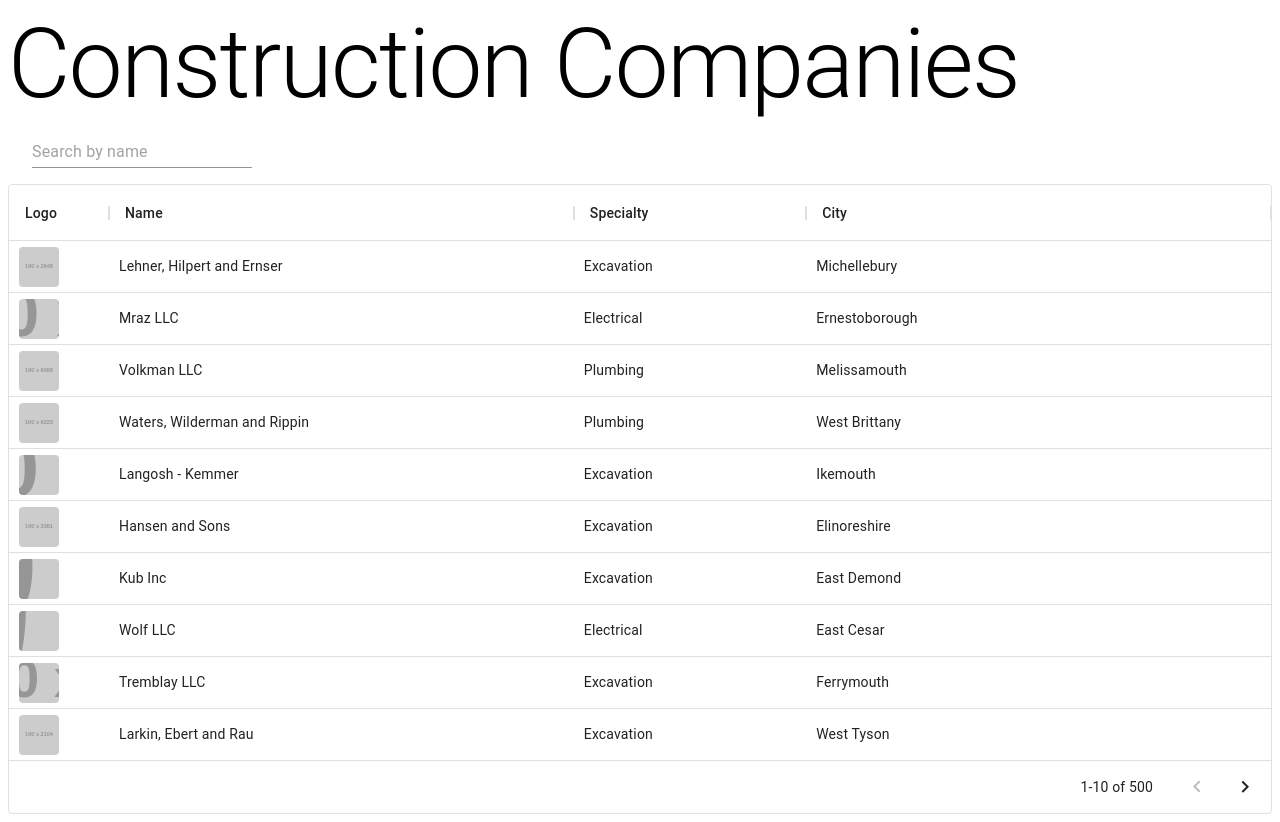
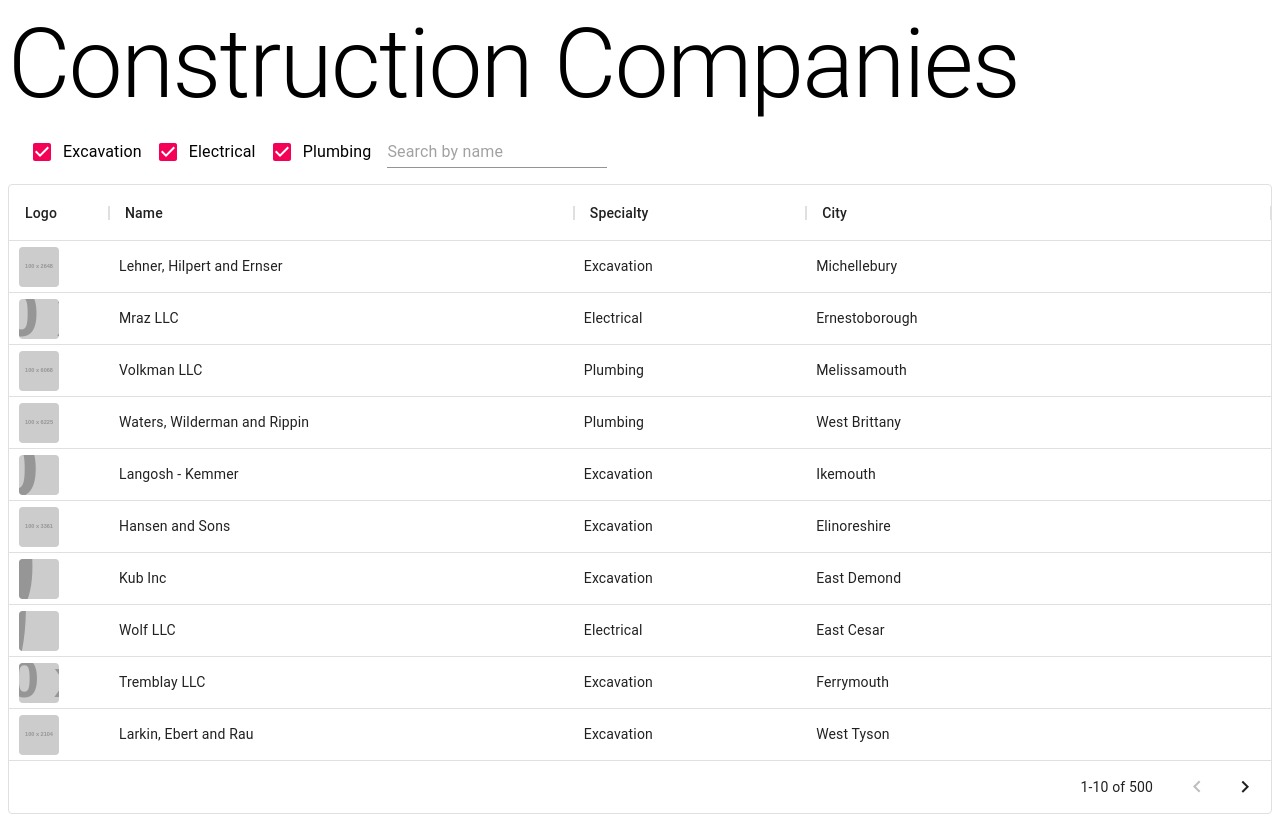
Before and after one commit to falinsky/construction-companies, a Next.js app: page / in a window 1280 px wide. Built offline with nearby package versions, Linux system fonts and the light colour scheme.

Commit message:
Provide ability to filter companies by specialties

```diff
--- a/components/CompaniesDataGrid.tsx
+++ b/components/CompaniesDataGrid.tsx
@@ -1,7 +1,13 @@
 import { Company } from '../lib/api-client/client'
 import { DataGrid, GridCellParams, GridColDef } from '@material-ui/data-grid'
-import { Avatar, TextField, Toolbar } from '@material-ui/core'
-import { useState } from 'react'
+import {
+  Avatar,
+  Checkbox,
+  FormControlLabel,
+  TextField,
+  Toolbar,
+} from '@material-ui/core'
+import React, { useState } from 'react'
 
 const columns: GridColDef[] = [
   {
@@ -42,13 +48,45 @@ export default function CompaniesDataGrid({
 }: CompaniesDataGridProps): JSX.Element {
   const [searchTerm, setSearchTerm] = useState('')
   const normalizedSearchTerm = searchTerm.trim().toLowerCase()
-  const filteredCompanies = companies.filter((c) =>
-    c.name.toLowerCase().includes(normalizedSearchTerm)
+
+  const specialties = Array.from(new Set(companies.map((c) => c.specialty)))
+
+  const [specialtiesState, setSpecialtiesState] = useState<
+    Record<string, boolean>
+  >({})
+
+  const specialtyEnabled = (specialty: string) =>
+    !(specialty in specialtiesState) || specialtiesState[specialty]
+
+  const filteredCompanies = companies.filter(
+    (c) =>
+      c.name.toLowerCase().includes(normalizedSearchTerm) &&
+      specialtyEnabled(c.specialty)
   )
+
+  const handleCheckboxChange = (event: React.ChangeEvent<HTMLInputElement>) => {
+    setSpecialtiesState((state) => ({
+      ...state,
+      [event.target.name]: event.target.checked,
+    }))
+  }
 
   return (
     <>
       <Toolbar>
+        {specialties.map((specialty) => (
+          <FormControlLabel
+            control={
+              <Checkbox
+                checked={specialtyEnabled(specialty)}
+                onChange={handleCheckboxChange}
+                name={specialty}
+              />
+            }
+            label={specialty}
+            key={specialty}
+          />
+        ))}
         <TextField
           placeholder="Search by name"
           type="search"
```
Also changed, not shown: 1 other file (tests, documents, lock files or other folders).
